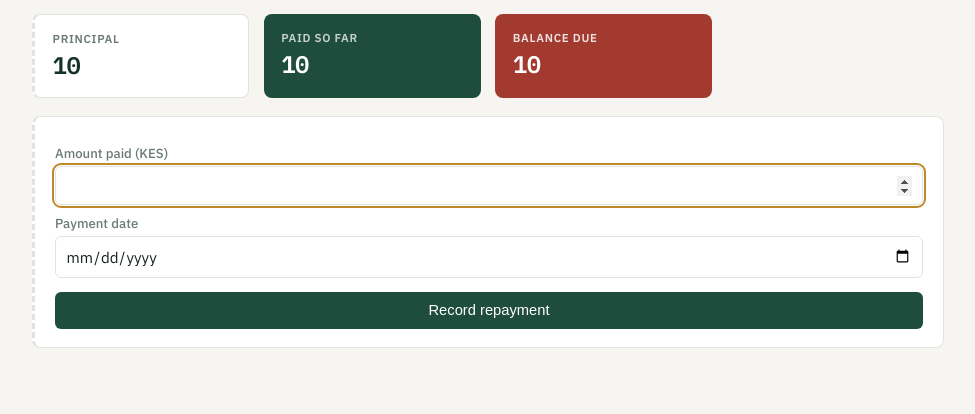
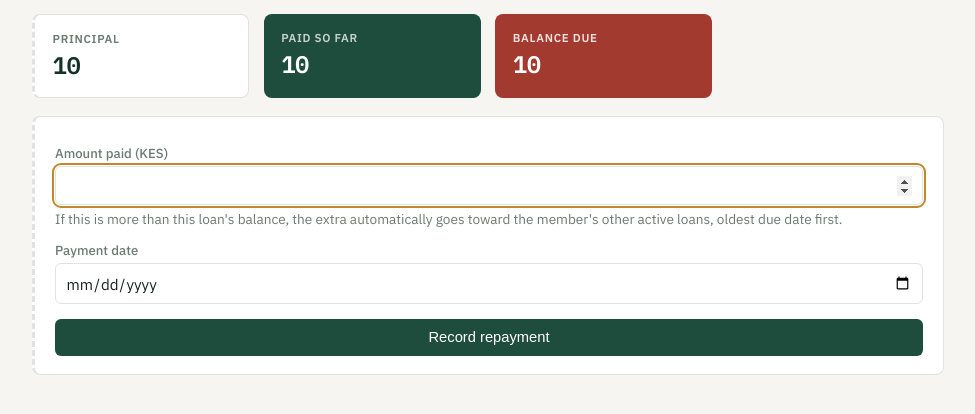
Before and after one commit to ndunguteresian12-ux/gcsshg-system, a FastAPI app: template templates/loan_repay.html in a window 1280 px wide. Shown: the part 235-649 px from the top of the page, without its empty margins (152-1127 px from the left). Run offline with FastAPI, Linux system fonts and the light colour scheme; the template is opened without the code that fills it: most values are stand-ins (such as "Sample title", 1, 10 or a date in 2020); some libraries are stand-ins or nearby versions.

Commit message:
Allow overpayment with automatic overflow to other active loans

```diff
--- a/main.py
+++ b/main.py
@@ -1388,6 +1388,53 @@ def apply_loan_repayment(cur, loan, amount_dec, payment_date, recorded_by):
     return full_balance
 
 
+def get_loan_balance(cur, loan, as_of):
+    cur.execute(
+        "SELECT COALESCE(SUM(amount),0) as repaid FROM loan_repayments WHERE loan_id = %s",
+        (loan["id"],),
+    )
+    repaid = cur.fetchone()["repaid"]
+    terms = terms_from_loan_row(loan)
+    override = loan.get("interest_override_periods")
+    return loan_balance_due(loan["principal"], repaid, loan["issue_date"], as_of, terms, override)
+
+
+def apply_repayment_with_overflow(cur, loan_id, amount_dec, payment_date, recorded_by):
+    """
+    Applies a payment to the chosen loan first (up to its balance), then
+    rolls any excess onto the same member's other active loans, oldest due
+    date first. Returns (list of (loan_id, amount_applied) actually
+    recorded, leftover) - leftover is > 0 only if the member has no more
+    active loans left to absorb the excess.
+    """
+    cur.execute("SELECT * FROM loans WHERE id = %s", (loan_id,))
+    target_loan = cur.fetchone()
+    if not target_loan:
+        return [], amount_dec
+
+    cur.execute(
+        "SELECT * FROM loans WHERE member_id = %s AND status = 'active' ORDER BY due_date ASC",
+        (target_loan["member_id"],),
+    )
+    other_active = [l for l in cur.fetchall() if l["id"] != loan_id]
+    ordered_loans = [target_loan] + other_active
+
+    remaining = amount_dec
+    applied = []
+    for loan in ordered_loans:
+        if remaining <= 0:
+            break
+        balance = get_loan_balance(cur, loan, payment_date)
+        if balance <= 0:
+            continue
+        pay_amount = min(remaining, balance)
+        apply_loan_repayment(cur, loan, pay_amount, payment_date, recorded_by)
+        applied.append((loan["id"], pay_amount))
+        remaining -= pay_amount
+
+    return applied, remaining
+
+
 @app.post("/dashboard/repay-loan")
 def repay_loan_form(loan_id: int = Form(...), amount: float = Form(...),
                      payment_date_field: str = Form(...), session_data=Depends(get_session_optional)):
@@ -1402,11 +1449,18 @@ def repay_loan_form(loan_id: int = Form(...), amount: float = Form(...),
                 return RedirectResponse(url="/loans?error=Loan+not+found", status_code=303)
             payment_date = date.fromisoformat(payment_date_field)
             amount_dec = Decimal(str(amount))
-            apply_loan_repayment(cur, loan, amount_dec, payment_date, session_data["user_id"])
-            conn.commit()
-    finally:
-        conn.close()
-    return RedirectResponse(url=f"/loans/{loan_id}/statement?success=Repayment+recorded", status_code=303)
+            applied, leftover = apply_repayment_with_overflow(cur, loan_id, amount_dec, payment_date, session_data["user_id"])
+            conn.commit()
+    finally:
+        conn.close()
+
+    if len(applied) > 1:
+        message = f"Repayment+recorded+-+spread+across+{len(applied)}+loans"
+    else:
+        message = "Repayment+recorded"
+    if leftover > 0:
+        message += f"+-+KES+{leftover:,.0f}+could+not+be+applied+(no+more+active+loans)"
+    return RedirectResponse(url=f"/loans/{loan_id}/statement?success={message}", status_code=303)
 
 
 @app.post("/loans/bulk-repay")
@@ -1422,6 +1476,7 @@ async def bulk_repay_loans(request: Request, session_data=Depends(get_session_op
 
     conn = get_conn()
     saved = 0
+    total_leftover = Decimal("0")
     try:
         with conn.cursor() as cur:
             for key, value in form.multi_items():
@@ -1434,17 +1489,18 @@ async def bulk_repay_loans(request: Request, session_data=Depends(get_session_op
                 if amount_dec <= 0:
                     continue
                 loan_id = int(key.replace("amount_", ""))
-                cur.execute("SELECT * FROM loans WHERE id = %s", (loan_id,))
-                loan = cur.fetchone()
-                if not loan:
-                    continue
-                apply_loan_repayment(cur, loan, amount_dec, payment_date, session_data["user_id"])
-                saved += 1
-            conn.commit()
-    finally:
-        conn.close()
-
-    redirect_url = f"/loans?success={saved}+repayment(s)+recorded"
+                applied, leftover = apply_repayment_with_overflow(cur, loan_id, amount_dec, payment_date, session_data["user_id"])
+                if applied:
+                    saved += 1
+                total_leftover += leftover
+            conn.commit()
+    finally:
+        conn.close()
+
+    message = f"{saved}+repayment(s)+recorded"
+    if total_leftover > 0:
+        message += f"+-+KES+{total_leftover:,.0f}+could+not+be+applied+(no+more+active+loans+for+some+members)"
+    redirect_url = f"/loans?success={message}"
     if search_query:
         redirect_url += f"&q={search_query}"
     return RedirectResponse(url=redirect_url, status_code=303)
--- a/templates/loan_repay.html
+++ b/templates/loan_repay.html
@@ -44,7 +44,11 @@
     <input type="hidden" name="loan_id" value="{{ loan.id }}">
 
     <label for="amount">Amount paid (KES)</label>
-    <input type="number" id="amount" name="amount" min="1" step="1" max="{{ loan.current_balance }}" required autofocus>
+    <input type="number" id="amount" name="amount" min="1" step="1" required autofocus>
+    <p class="muted" style="margin-top:0.3rem;">
+      If this is more than this loan's balance, the extra automatically goes toward the member's
+      other active loans, oldest due date first.
+    </p>
 
     <label for="payment_date_field">Payment date</label>
     <input type="date" id="payment_date_field" name="payment_date_field" required>
```
Also changed, not shown: templates/loans.html (+5 -2 lines).
